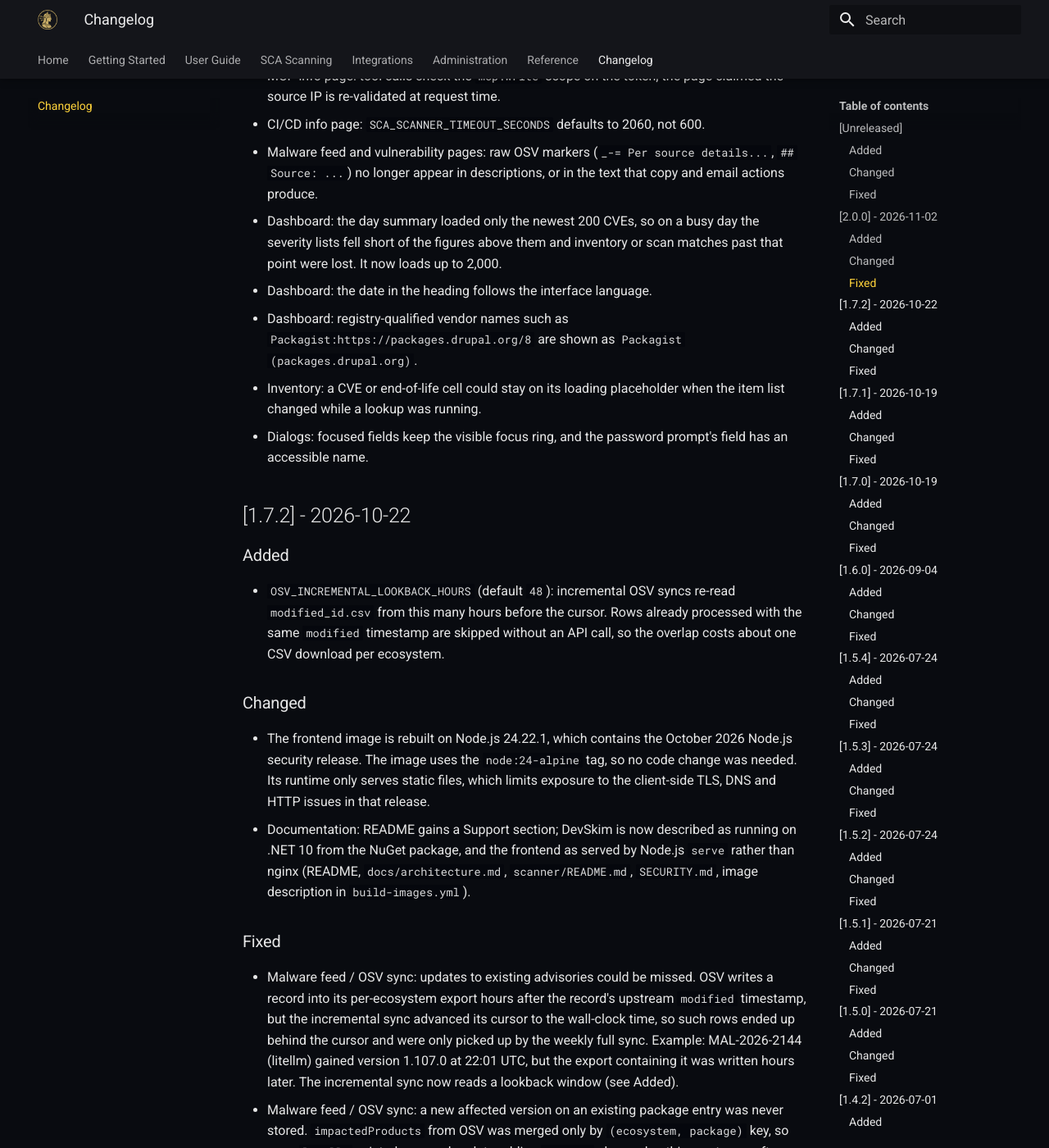
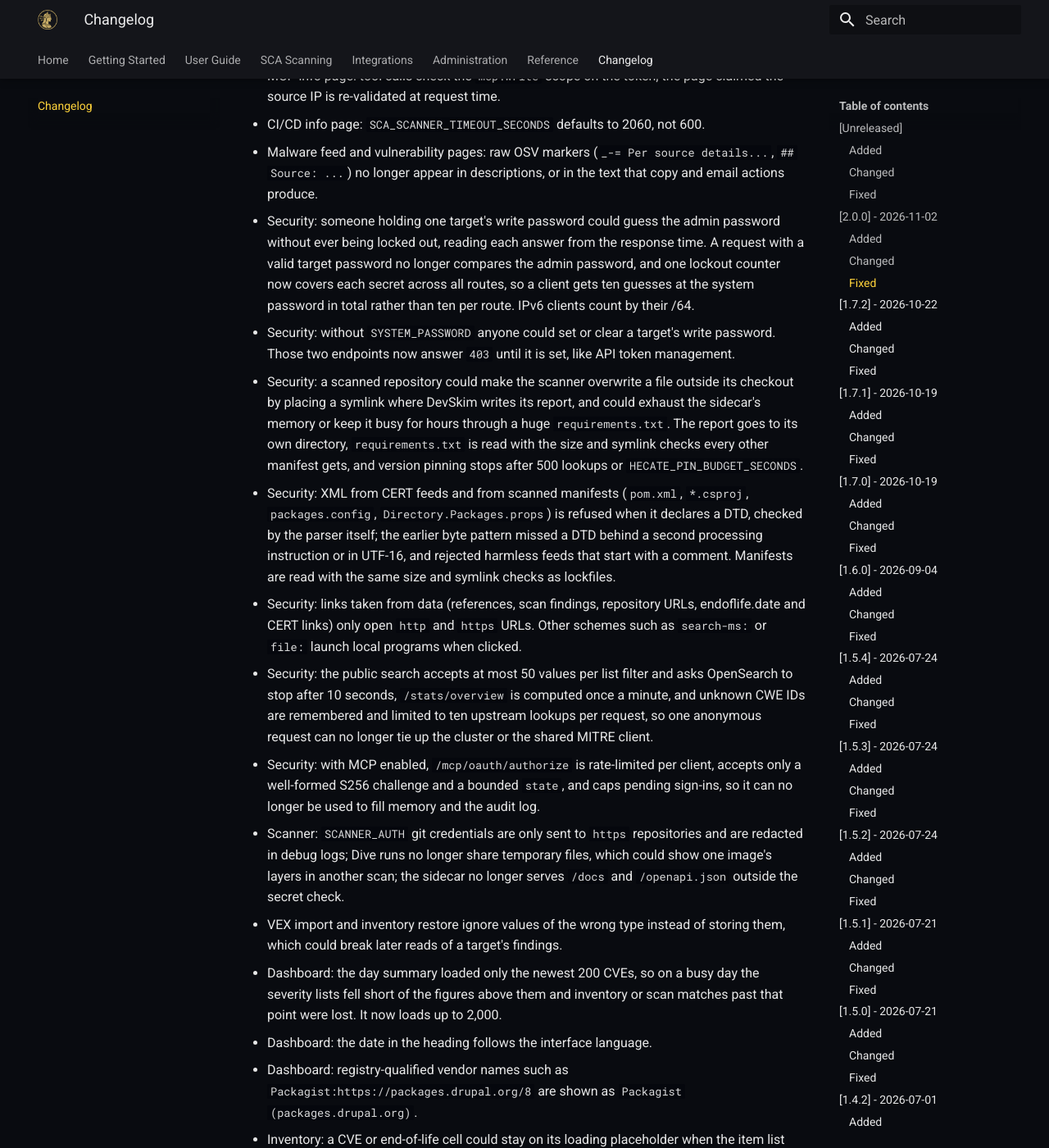
Before and after one commit to 0x3e4/hecate, an MkDocs documentation site: the page built from docs/changelog.md, in a window 1280 px wide and 1400 px high, scrolled down 5145 px. Shown: the whole window at 82% size. Built offline with MkDocs 1.6.1 and Material for MkDocs 9.7.7, drawn with Linux system fonts in a browser that asks for light colours.

Commit message:
docs: record the 2.0 security fixes
Changelog entries under 2.0.0, the new HECATE_PIN_BUDGET_SECONDS, https-only
SCANNER_AUTH, the shared lockout counter and target password management
needing SYSTEM_PASSWORD.

```diff
--- a/docs/changelog.md
+++ b/docs/changelog.md
@@ -80,6 +80,15 @@ generated from it on every semver tag. The format follows
 - MCP info page: tool calls check the `mcp:write` scope on the token; the page claimed the source IP is re-validated at request time.
 - CI/CD info page: `SCA_SCANNER_TIMEOUT_SECONDS` defaults to 2060, not 600.
 - Malware feed and vulnerability pages: raw OSV markers (`_-= Per source details...`, `## Source: ...`) no longer appear in descriptions, or in the text that copy and email actions produce.
+- Security: someone holding one target's write password could guess the admin password without ever being locked out, reading each answer from the response time. A request with a valid target password no longer compares the admin password, and one lockout counter now covers each secret across all routes, so a client gets ten guesses at the system password in total rather than ten per route. IPv6 clients count by their /64.
+- Security: without `SYSTEM_PASSWORD` anyone could set or clear a target's write password. Those two endpoints now answer `403` until it is set, like API token management.
+- Security: a scanned repository could make the scanner overwrite a file outside its checkout by placing a symlink where DevSkim writes its report, and could exhaust the sidecar's memory or keep it busy for hours through a huge `requirements.txt`. The report goes to its own directory, `requirements.txt` is read with the size and symlink checks every other manifest gets, and version pinning stops after 500 lookups or `HECATE_PIN_BUDGET_SECONDS`.
+- Security: XML from CERT feeds and from scanned manifests (`pom.xml`, `*.csproj`, `packages.config`, `Directory.Packages.props`) is refused when it declares a DTD, checked by the parser itself; the earlier byte pattern missed a DTD behind a second processing instruction or in UTF-16, and rejected harmless feeds that start with a comment. Manifests are read with the same size and symlink checks as lockfiles.
+- Security: links taken from data (references, scan findings, repository URLs, endoflife.date and CERT links) only open `http` and `https` URLs. Other schemes such as `search-ms:` or `file:` launch local programs when clicked.
+- Security: the public search accepts at most 50 values per list filter and asks OpenSearch to stop after 10 seconds, `/stats/overview` is computed once a minute, and unknown CWE IDs are remembered and limited to ten upstream lookups per request, so one anonymous request can no longer tie up the cluster or the shared MITRE client.
+- Security: with MCP enabled, `/mcp/oauth/authorize` is rate-limited per client, accepts only a well-formed S256 challenge and a bounded `state`, and caps pending sign-ins, so it can no longer be used to fill memory and the audit log.
+- Scanner: `SCANNER_AUTH` git credentials are only sent to `https` repositories and are redacted in debug logs; Dive runs no longer share temporary files, which could show one image's layers in another scan; the sidecar no longer serves `/docs` and `/openapi.json` outside the secret check.
+- VEX import and inventory restore ignore values of the wrong type instead of storing them, which could break later reads of a target's findings.
 - Dashboard: the day summary loaded only the newest 200 CVEs, so on a busy day the severity lists fell short of the figures above them and inventory or scan matches past that point were lost. It now loads up to 2,000.
 - Dashboard: the date in the heading follows the interface language.
 - Dashboard: registry-qualified vendor names such as `Packagist:https://packages.drupal.org/8` are shown as `Packagist (packages.drupal.org)`.
```
Also changed, not shown: CHANGELOG.md (+9 -0 lines), docs/configuration.md (+2 -1 lines), docs/security-access-control.md (+8 -4 lines), 1 other file.
